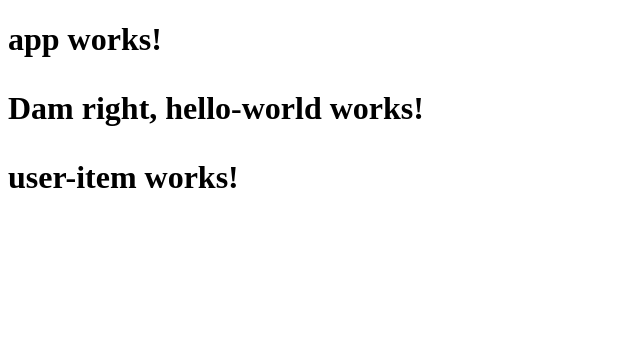
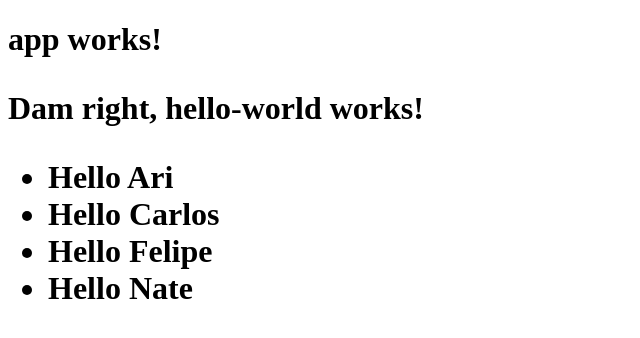
Before and after one commit to Knighton910/ang2-hello-, an Angular app: page / in a window 1280 px wide. Shown: the top 338 px of the page, without its empty margins (0-640 px from the left). Built offline with nearby package versions, Linux system fonts and the light colour scheme.

Commit message:
added user-list component

```diff
--- a/src/app/app.component.html
+++ b/src/app/app.component.html
@@ -2,5 +2,5 @@
   {{title}}
 
   <app-hello-world> </app-hello-world>
-<app-user-item></app-user-item>
+<app-user-list></app-user-list>
 </h1>
--- a/src/app/app.module.ts
+++ b/src/app/app.module.ts
@@ -5,13 +5,13 @@
 
 import { AppComponent } from './app.component';
 import { HelloWorldComponent } from './hello-world/hello-world.component'
-import { UserItemComponent } from './user-item/user-item.component'
+import { UserListComponent } from './user-list/user-list.component'
 
 @NgModule({
   declarations: [
     AppComponent,
     HelloWorldComponent,
-    UserItemComponent
+    UserListComponent
   ],
   imports: [
     BrowserModule,
--- a/src/app/user-item/user-item.component.html
+++ b/src/app/user-item/user-item.component.html
@@ -1,3 +1,3 @@
 <p>
-  user-item works!
+  Hello {{ name }}
 </p>
--- a/src/app/user-item/user-item.component.ts
+++ b/src/app/user-item/user-item.component.ts
@@ -6,8 +6,11 @@
   styleUrls: ['./user-item.component.css']
 })
 export class UserItemComponent implements OnInit {
+  name: string
 
-  constructor() { }
+  constructor() {
+      this.name = 'Felipe'
+  }
 
   ngOnInit() {
   }
--- /dev/null
+++ b/src/app/user-list/user-list.component.html
@@ -0,0 +1,5 @@
+<ul>
+  <li *ngFor='let name of names'>
+     Hello {{ name }}
+   </li>
+</ul>
--- /dev/null
+++ b/src/app/user-list/user-list.component.ts
@@ -0,0 +1,18 @@
+import { Component, OnInit } from '@angular/core';
+
+@Component({
+  selector: 'app-user-list',
+  templateUrl: './user-list.component.html',
+  styleUrls: ['./user-list.component.css']
+})
+
+export class UserListComponent implements OnInit {
+  names: string[]
+  constructor() {
+      this.names = [ 'Ari','Carlos','Felipe','Nate' ]
+   }
+
+  ngOnInit() {
+  }
+
+}
```
Also changed, not shown: src/app/user-list/user-list.component.css (added), 1 other file (tests, documents, lock files or other folders).
